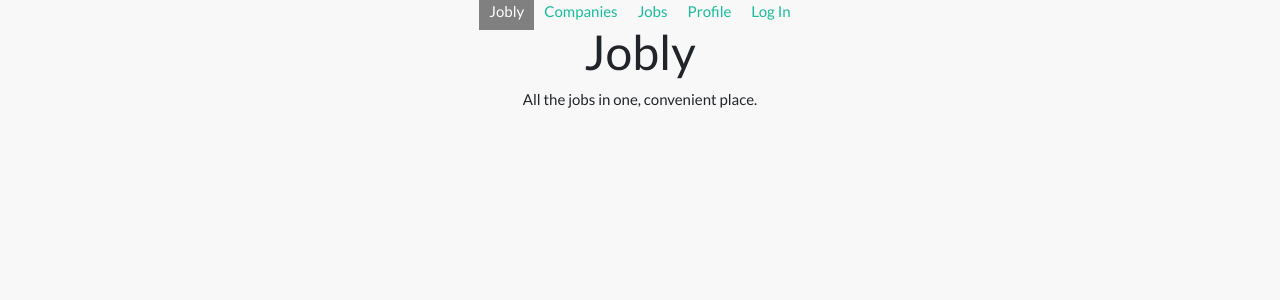
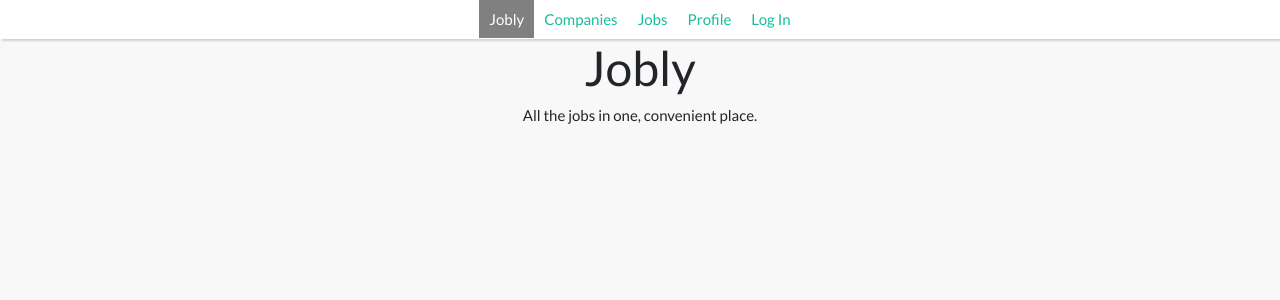
Before and after one commit to PrismaPhonic/jobly-fullstack, a React (Create React App) app in the folder frontend/: page / in a window 1280 px wide. Shown: the top 300 px of the page. Built offline with nearby package versions, Linux system fonts and the light colour scheme.

Commit message:
Styled the navbar a little bit

```diff
--- a/frontend/src/Navbar.css
+++ b/frontend/src/Navbar.css
@@ -1,3 +1,9 @@
+.Navbar {
+  background-color: white;
+  box-shadow: 2px 2px 2px lightgrey;
+  padding: 8px;
+}
+
 .Navlink {
   padding: 10px;
 }
```
